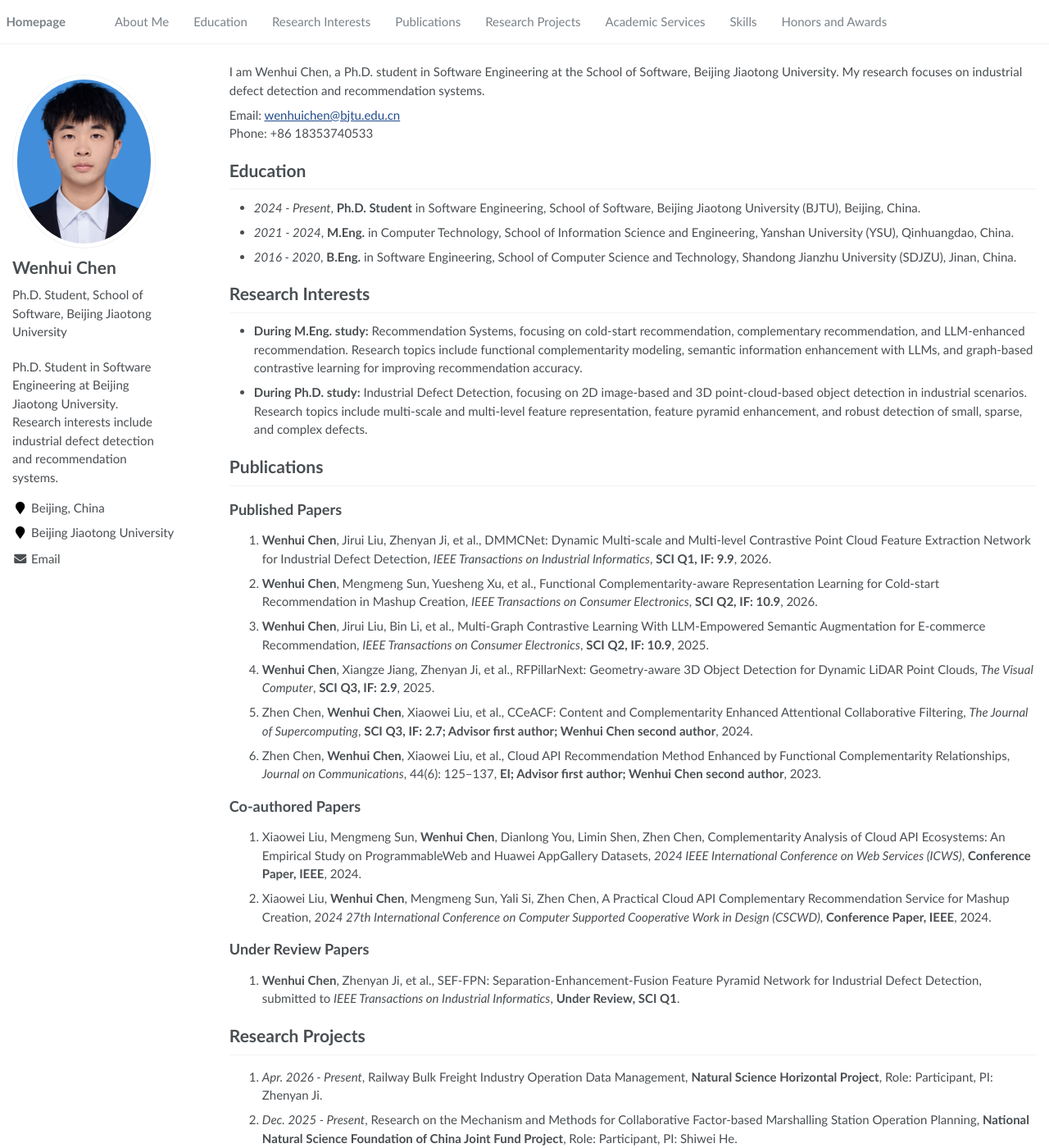
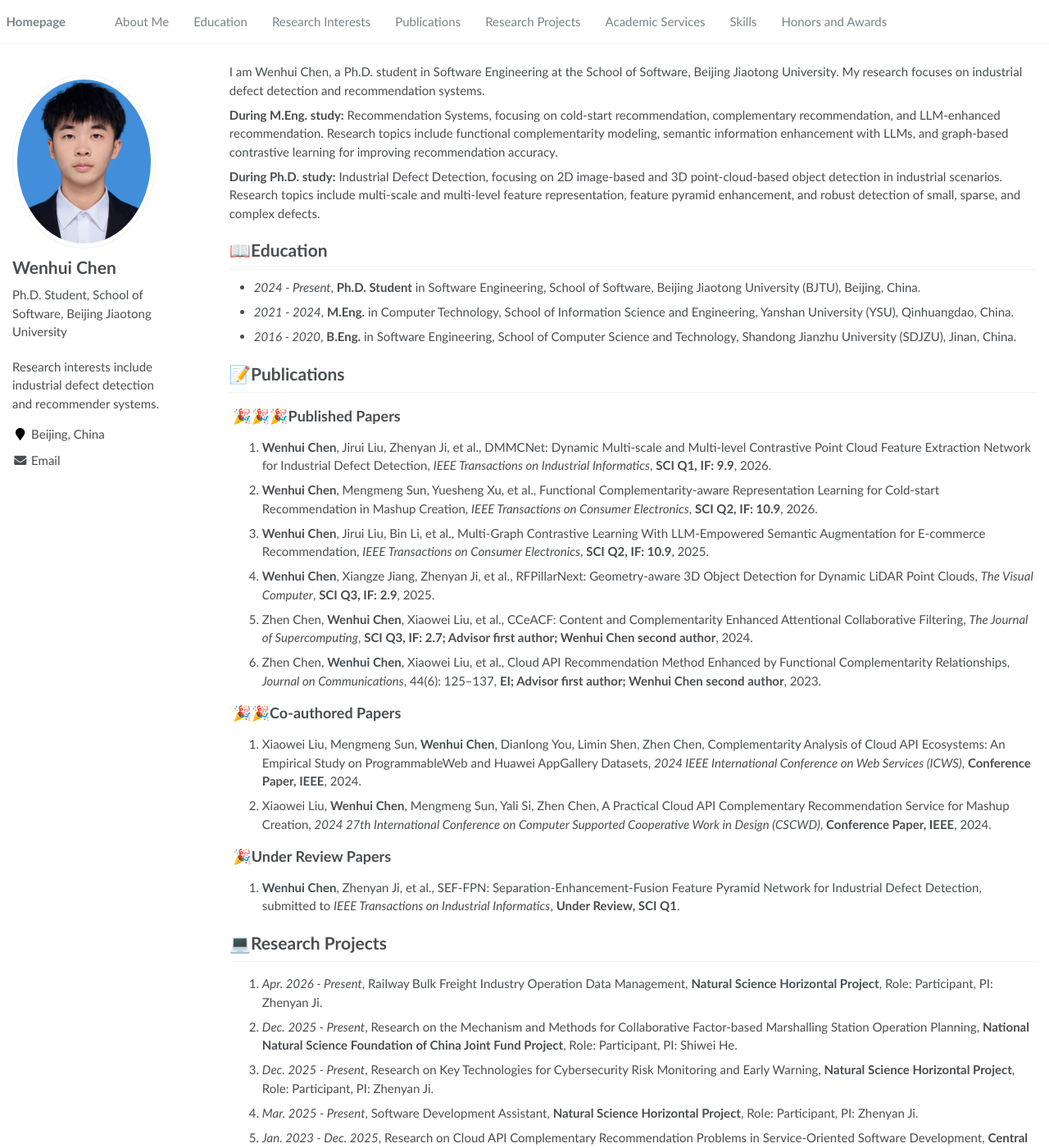
Before and after one commit to Nowcwh/Nowcwh.github.io, a Jekyll site: the page built from _pages/about.md, in a window 1280 px wide and 1400 px high. Shown: the whole window at 82% size. Built offline with Jekyll 4.4.1, drawn with Linux system fonts in a browser that asks for light colours; some of the changed text lies outside the part shown.

Commit message:
Initial commit

```diff
--- a/_config.yml
+++ b/_config.yml
@@ -7,7 +7,7 @@
 
 # Site Settings
 title                    : "Wenhui Chen"
-description              : "Ph.D. Student in Software Engineering at Beijing Jiaotong University. Research interests include industrial defect detection and recommendation systems."
+description              : "Research interests include industrial defect detection and recommender systems."
 repository               : "Nowcwh/wenhuichen.github.io"
 google_scholar_stats_use_cdn : true
 
@@ -25,7 +25,7 @@ author:
   avatar           : "images/profile.jpg"
   bio              : "Ph.D. Student, School of Software, Beijing Jiaotong University"
   location         : "Beijing, China"
-  employer         : "Beijing Jiaotong University"
+  employer         :
   pubmed           :
   googlescholar    :
   email            : "wenhuichen@bjtu.edu.cn"
--- a/_pages/about.md
+++ b/_pages/about.md
@@ -19,23 +19,19 @@ redirect_from:
 
 I am Wenhui Chen, a Ph.D. student in Software Engineering at the School of Software, Beijing Jiaotong University. My research focuses on industrial defect detection and recommendation systems.
 
-Email: [wenhuichen@bjtu.edu.cn](mailto:wenhuichen@bjtu.edu.cn)
-Phone: +86 18353740533
+**During M.Eng. study:** Recommendation Systems, focusing on cold-start recommendation, complementary recommendation, and LLM-enhanced recommendation. Research topics include functional complementarity modeling, semantic information enhancement with LLMs, and graph-based contrastive learning for improving recommendation accuracy.
 
-# Education
+**During Ph.D. study:** Industrial Defect Detection, focusing on 2D image-based and 3D point-cloud-based object detection in industrial scenarios. Research topics include multi-scale and multi-level feature representation, feature pyramid enhancement, and robust detection of small, sparse, and complex defects.
+
+# 📖Education
 
 - *2024 - Present*, **Ph.D. Student** in Software Engineering, School of Software, Beijing Jiaotong University (BJTU), Beijing, China.
 - *2021 - 2024*, **M.Eng.** in Computer Technology, School of Information Science and Engineering, Yanshan University (YSU), Qinhuangdao, China.
 - *2016 - 2020*, **B.Eng.** in Software Engineering, School of Computer Science and Technology, Shandong Jianzhu University (SDJZU), Jinan, China.
 
-# Research Interests
+# 📝Publications
 
-- **During M.Eng. study:** Recommendation Systems, focusing on cold-start recommendation, complementary recommendation, and LLM-enhanced recommendation. Research topics include functional complementarity modeling, semantic information enhancement with LLMs, and graph-based contrastive learning for improving recommendation accuracy.
-- **During Ph.D. study:** Industrial Defect Detection, focusing on 2D image-based and 3D point-cloud-based object detection in industrial scenarios. Research topics include multi-scale and multi-level feature representation, feature pyramid enhancement, and robust detection of small, sparse, and complex defects.
-
-# Publications
-
-## Published Papers
+##  &nbsp;🎉🎉🎉Published Papers
 
 1. **Wenhui Chen**, Jirui Liu, Zhenyan Ji, et al., DMMCNet: Dynamic Multi-scale and Multi-level Contrastive Point Cloud Feature Extraction Network for Industrial Defect Detection, *IEEE Transactions on Industrial Informatics*, **SCI Q1, IF: 9.9**, 2026.
 
@@ -49,17 +45,17 @@ Phone: +86 18353740533
 
 6. Zhen Chen, **Wenhui Chen**, Xiaowei Liu, et al., Cloud API Recommendation Method Enhanced by Functional Complementarity Relationships, *Journal on Communications*, 44(6): 125--137, **EI; Advisor first author; Wenhui Chen second author**, 2023.
 
-## Co-authored Papers
+##  &nbsp;🎉🎉Co-authored Papers
 
 7. Xiaowei Liu, Mengmeng Sun, **Wenhui Chen**, Dianlong You, Limin Shen, Zhen Chen, Complementarity Analysis of Cloud API Ecosystems: An Empirical Study on ProgrammableWeb and Huawei AppGallery Datasets, *2024 IEEE International Conference on Web Services (ICWS)*, **Conference Paper, IEEE**, 2024.
 
 8. Xiaowei Liu, **Wenhui Chen**, Mengmeng Sun, Yali Si, Zhen Chen, A Practical Cloud API Complementary Recommendation Service for Mashup Creation, *2024 27th International Conference on Computer Supported Cooperative Work in Design (CSCWD)*, **Conference Paper, IEEE**, 2024.
 
-## Under Review Papers
+##  &nbsp;🎉Under Review Papers
 
 9. **Wenhui Chen**, Zhenyan Ji, et al., SEF-FPN: Separation-Enhancement-Fusion Feature Pyramid Network for Industrial Defect Detection, submitted to *IEEE Transactions on Industrial Informatics*, **Under Review, SCI Q1**.
 
-# Research Projects
+# 💻Research Projects
 
 1. *Apr. 2026 - Present*, Railway Bulk Freight Industry Operation Data Management, **Natural Science Horizontal Project**, Role: Participant, PI: Zhenyan Ji.
 
@@ -73,20 +69,11 @@ Phone: +86 18353740533
 
 6. *Jan. 2023 - Jan. 2025*, Research on Deep Cloud API Recommendation Models and Applications Based on Bilateral Functional Complementarity, **Hebei Provincial Graduate Innovation Ability Training Funding Project**, Role: Participant, PI: Xiaowei Liu.
 
-# Academic Services
+# 💬Academic Services
 
 - Reviewer for *IEEE Transactions on Consumer Electronics* (TCE), *IEEE Transactions on Industrial Informatics* (TII), and *Knowledge-Based Systems* (KBS).
 
-# Skills
-
-- **Languages:** English (CET-6)
-- **Programming Languages:** Python, C++
-- **Deep Learning Frameworks:** PyTorch
-- **Development Tools:** VSCode, Codex
-- **Data Analysis and Visualization:** Origin, Visio
-- **Office Software:** Word, PowerPoint, Excel
-
-# Honors and Awards
+# 🎖Honors and Awards
 
 - *2024*, National Scholarship for Graduate Students.
 - *2022*, Provincial First Prize, Lanqiao Cup Software Design Contest.
```
